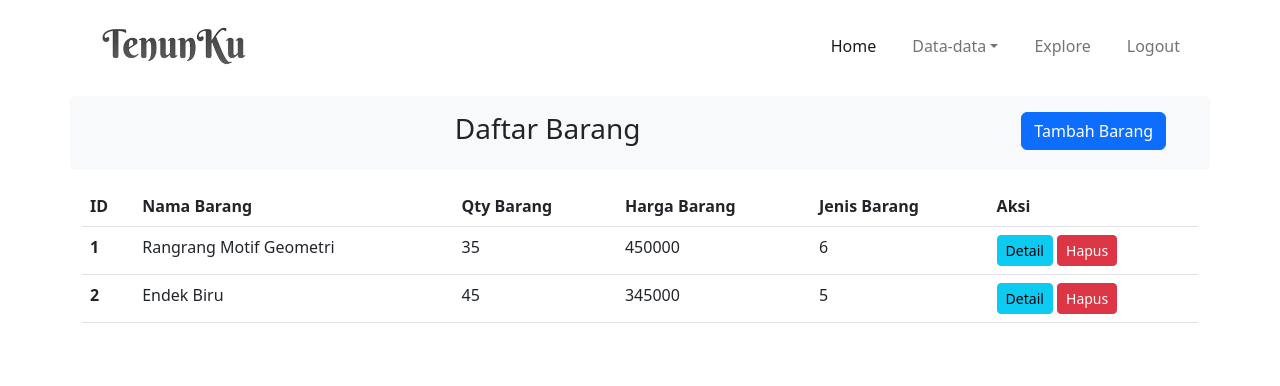
After one commit to gungmichael/TenunKu, a PHP site: page /admin/itemsdata.php in a window 1280 px wide. The commit adds this page. Shown: the top 386 px of the page. Run offline with PHP 8.4, Linux system fonts and the light colour scheme; data comes from the database, SQL or seed files in the repository.

Commit message:
tambahan pada admin data

```diff
--- a/admin/index.php
+++ b/admin/index.php
@@ -4,7 +4,7 @@
 <head>
   <meta charset="utf-8" />
   <meta name="viewport" content="width=device-width, initial-scale=1.0" />
-  <title>Home - TenunKu</title>
+  <title>Admin Home - TenunKu</title>
   <meta name="description" content="E-Commerces" />
   <link href="https://cdn.jsdelivr.net/npm/bootstrap@5.2.2/dist/css/bootstrap.min.css" rel="stylesheet"
     integrity="sha384-Zenh87qX5JnK2Jl0vWa8Ck2rdkQ2Bzep5IDxbcnCeuOxjzrPF/et3URy9Bv1WTRi" crossorigin="anonymous" />
--- /dev/null
+++ b/admin/itemsdata.php
@@ -0,0 +1,233 @@
+<?php
+include "../php/function.php";
+
+
+if (isset($_POST['addItems'])) {
+    addItems();
+}
+
+?>
+
+<!DOCTYPE html>
+<html lang="en">
+
+<head>
+    <meta charset="utf-8" />
+    <meta name="viewport" content="width=device-width, initial-scale=1.0" />
+    <title>Items Data - TenunKu</title>
+    <meta name="description" content="E-Commerces" />
+    <link href="https://cdn.jsdelivr.net/npm/bootstrap@5.2.2/dist/css/bootstrap.min.css" rel="stylesheet"
+        integrity="sha384-Zenh87qX5JnK2Jl0vWa8Ck2rdkQ2Bzep5IDxbcnCeuOxjzrPF/et3URy9Bv1WTRi" crossorigin="anonymous" />
+    <script src="https://cdn.jsdelivr.net/npm/bootstrap@5.2.2/dist/js/bootstrap.bundle.min.js"
+        integrity="sha384-OERcA2EqjJCMA+/3y+gxIOqMEjwtxJY7qPCqsdltbNJuaOe923+mo//f6V8Qbsw3"
+        crossorigin="anonymous"></script>
+    <link rel="stylesheet" href="../css/styles.css" />
+</head>
+
+<body>
+    <nav class="navbar navbar-light navbar-expand-lg fixed-top navbar-shrink py-3" id="mainNav">
+        <div class="container">
+            <a class="navbar-brand d-flex align-items-justify"></a>
+            <a href="index.html"><img src="../img/tenun logo.png" alt="" /></a>
+            <button data-bs-toggle="collapse" class="navbar-toggler" data-bs-target="#navcol-1"><span
+                    class="visually-hidden">Toggle navigation</span><span class="navbar-toggler-icon"></span></button>
+            <div class="collapse navbar-collapse" id="navcol-1">
+                <ul class="navbar-nav ms-auto">
+                    <li class="nav-item"><a class="nav-link active" href="index.php">Home</a></li>
+                    <li class="nav-item dropdown">
+                        <a class="nav-link dropdown-toggle" href="#" role="button" data-bs-toggle="dropdown"
+                            aria-expanded="false">Data-data</a>
+                        <ul class="dropdown-menu">
+                            <li><a class="dropdown-item" href="itemsdata.php">Data Barang</a></li>
+                            <li><a class="dropdown-item" href="suppliersdata.php">Data Supplier</a></li>
+                            <li><a class="dropdown-item" href="usersdata.php">Data Pengguna</a></li>
+                            <li><a class="dropdown-item" href="transactiondata.php">Data Transaksi</a></li>
+                            <li><a class="dropdown-item" href="tenundata.php">Data Tenun</a></li>
+                        </ul>
+                    </li>
+
+                    <li class="nav-item"><a class="nav-link" href="#logoOur">Explore</a></li>
+                    <li class="nav-item"><a class="nav-link" href="../logout.php">Logout</a></li>
+                </ul>
+            </div>
+        </div>
+    </nav>
+    <div class="container">
+
+        <div class="row bg-light rounded p-3 my-3">
+            <div class="col-10">
+                <h3 class="text-center">Daftar Barang</h3>
+            </div>
+            <div class="col-2">
+                <button type="button" class="btn btn-primary" data-bs-toggle="modal" data-bs-target="#exampleModal">
+                    Tambah Barang
+                </button>
+            </div>
+        </div>
+        <div class="table-responsive">
+            <table class="table">
+                <thead>
+                    <tr>
+                        <th scope="col">ID</th>
+                        <th scope="col">Nama Barang</th>
+                        <th scope="col">Qty Barang</th>
+                        <th scope="col">Harga Barang</th>
+                        <th scope="col">Jenis Barang</th>
+                        <th scope="col">Aksi</th>
+                    </tr>
+                </thead>
+                <tbody>
+                    <?php
+                    $barang = getItems();
+                    $i = 1;
+                    if (count($barang) > 0): ?>
+                    <?php foreach ($barang as $item): ?>
+                    <tr>
+                        <th>
+                            <?= $i ?>
+                        </th>
+                        <td>
+                            <?= $item["nama_barang"] ?>
+                        </td>
+                        <td>
+                            <?= $item["qty_barang"] ?>
+                        </td>
+                        <td>
+                            <?= $item["harga_barang"] ?>
+                        </td>
+                        <td>
+                            <?= $item["jenis_barang"] ?>
+                        </td>
+                        <td>
+                            <button type="button" class="btn btn-info btn-sm" data-bs-toggle="modal"
+                                data-bs-target="#exampleModal<?= $item["id_barang"] ?>">
+                                Detail
+                            </button>
+                            <a href="delete.php?id=<?= $item['id_barang'] ?>"
+                                onclick="confirm('Yakin untuk menghapus data ini?')"
+                                class="btn btn-danger btn-sm">Hapus</a>
+                        </td>
+                    </tr>
+                    <?php $i++; ?>
+                    <?php endforeach; ?>
+                    <?php else: ?>
+                    <tr>
+                        <td colspan="4" class="text-center">Tidak ada data</td>
+                    </tr>
+                    <?php endif; ?>
+                </tbody>
+            </table>
+        </div>
+    </div>
+
+
+    <div class="modal fade" id="exampleModal" tabindex="-1" aria-labelledby="exampleModalLabel" aria-hidden="true">
+        <div class="modal-dialog">
+            <div class="modal-content">
+                <div class="modal-header">
+                    <h1 class="modal-title fs-5" id="exampleModalLabel">Tambah Data</h1>
+                    <button type="button" class="btn-close" data-bs-dismiss="modal" aria-label="Close"></button>
+                </div>
+                <form action="" method="post">
+                    <div class="modal-body">
+                        <div class="mb-3">
+                            <label for="nama_barang" class="form-label">Nama Barang</label>
+                            <input type="text" class="form-control" id="nama_barang" name="nama_barang"
+                                placeholder="Nama Barang">
+                        </div>
+                        <div class="mb-3">
+                            <label for="qty_barang" class="form-label">Jumlah Barang</label>
+                            <input type="number" class="form-control" id="qty_barang" name="qty_barang"
+                                placeholder="Jumlah Barang">
+                        </div>
+                        <div class="mb-3">
+                            <label for="harga" class="form-label">Harga Barang</label>
+                            <input type="number" class="form-control" id="harga_barang" name="harga_barang"
+                                placeholder="Harga Barang">
+                        </div>
+                        <div class="mb-3">
+                            <label for="jenis_barang" class="form-label">Jenis Barang</label>
+                            <input type="number" class="form-control" id="deskripsi" name="jenis_barang"
+                                placeholder="Jenis Barang" rows="3"></textarea>
+                        </div>
+                        <div class="mb-3">
+                            <label for="id_supplier" class="form-label">Pemasok</label>
+                            <input type="number" class="form-control" id="id_supplier" name="id_supplier"
+                                placeholder="Pemasok" rows="3"></textarea>
+                        </div>
+                        <div class="mb-3">
+                            <label for="keterangan" class="form-label">Keterangan Barang</label>
+                            <textarea class="form-control" id="keterangan" name="keterangan"
+                                placeholder="Keterangan Barang" rows="3"></textarea>
+                        </div>
+                    </div>
+                    <div class="modal-footer">
+                        <button type="button" class="btn btn-secondary" data-bs-dismiss="modal">Close</button>
+                        <button type="submit" class="btn btn-primary" name="addItems">Submit</button>
+                    </div>
+                </form>
+            </div>
+        </div>
+    </div>
+
+
+    <?php
+    if (count($barang) > 0): ?>
+    <?php foreach ($barang as $item): ?>
+    <?php $jenis = mysqli_query($conn, "SELECT from jenis_barang ORDER BY kode_jenis"); ?>
+
+    <div class="modal fade" id="exampleModal<?= $item["id_barang"] ?>" tabindex="-1" aria-labelledby="exampleModalLabel"
+        aria-hidden="true">
+        <div class="modal-dialog">
+            <div class="modal-content">
+                <div class="modal-header">
+                    <h1 class="modal-title fs-5" id="exampleModalLabel">Detail Data</h1>
+                    <button type="button" class="btn-close" data-bs-dismiss="modal" aria-label="Close"></button>
+                </div>
+                <table class="table">
+                    <thead>
+                        <tr>
+                            <th scope="col">Nama Barang</th>
+                            <td scope="col"><?= $item["nama_barang"] ?></td>
+                        </tr>
+                    </thead>
+                    <tbody>
+                        <tr>
+                            <th scope="row">Jumlah Barang</th>
+                            <td><?= $item["qty_barang"] ?></td>
+                        </tr>
+                        <tr>
+                            <th scope="row">Harga Barang</th>
+                            <td><?= $item["harga_barang"] ?></td>
+                        </tr>
+                        <tr>
+                            <th scope="row">Jenis Barang</th>
+                            <td><?php
+
+                            ?></td>
+                        </tr>
+                        <tr>
+                            <th scope="row">Pemasok</th>
+                            <td><?= $item["id_supplier"] ?></td>
+                        </tr>
+                        <tr>
+                            <th scope="row">Keterangan</th>
+                            <td><?= $item["keterangan"] ?></td>
+                        </tr>
+                    </tbody>
+                </table>
+                <div class="modal-footer">
+                    <button type="button" class="btn btn-secondary" data-bs-dismiss="modal">Close</button>
+                </div>
+            </div>
+        </div>
+    </div>
+    <?php endforeach; ?>
+    <?php endif; ?>
+
+    <script src="https://cdn.jsdelivr.net/npm/bootstrap@5.2.3/dist/js/bootstrap.bundle.min.js"
+        integrity="sha384-kenU1KFdBIe4zVF0s0G1M5b4hcpxyD9F7jL+jjXkk+Q2h455rYXK/7HAuoJl+0I4"
+        crossorigin="anonymous"></script>
+</body>
+
+</html>
--- a/php/function.php
+++ b/php/function.php
@@ -55,6 +55,23 @@ function getItems()
         return false;
     }
 }
+function getSupplier()
+{
+    global $conn;
+
+    $query = "SELECT * FROM supplier";
+    $result = mysqli_query($conn, $query);
+    $rows = [];
+    while ($row = mysqli_fetch_assoc($result)) {
+        $rows[] = $row;
+    }
+
+    if ($result) {
+        return $rows;
+    } else {
+        return false;
+    }
+}
 
 function getItemsbyID($id_barang)
 {
@@ -87,7 +104,27 @@ function addItems()
         $query = mysqli_query($conn, "INSERT INTO barang (nama_barang, qty_barang, harga_barang, jenis_barang, id_supplier, keterangan) VALUES ('$nama_barang', '$qty_barang', '$harga_barang', '$jenis_barang', '$id_supplier', '$keterangan')");
 
         if ($query) {
-            header("Location: dash.php");
+            header("Location: itemsdata.php");
+        } else {
+            echo "Gagal menambahkan data";
+        }
+    }
+}
+function addSuppliers()
+{
+
+    global $conn;
+
+    if (isset($_POST['nama_supplier'])) {
+        $kode_jenis = $_POST['kode_jenis'];
+        $nama_supplier = $_POST['nama_supplier'];
+        $no_hp = $_POST['no_hp'];
+        $alamat_supplier = $_POST['alamat_supplier'];
+        $keterangan = $_POST['keterangan'];
+        $query = mysqli_query($conn, "INSERT INTO supplier (kode_jenis, nama_supplier, no_hp, alamat_supplier, keterangan) VALUES ('$kode_jenis', '$nama_supplier', '$no_hp', '$alamat_supplier', '$keterangan')");
+
+        if ($query) {
+            header("Location: suppliersdata.php");
         } else {
             echo "Gagal menambahkan data";
         }
```
Also changed, not shown: admin/suppliersdata.php (added, +221 -0 lines), login.php (+50 -21 lines), register.php (+53 -21 lines).
